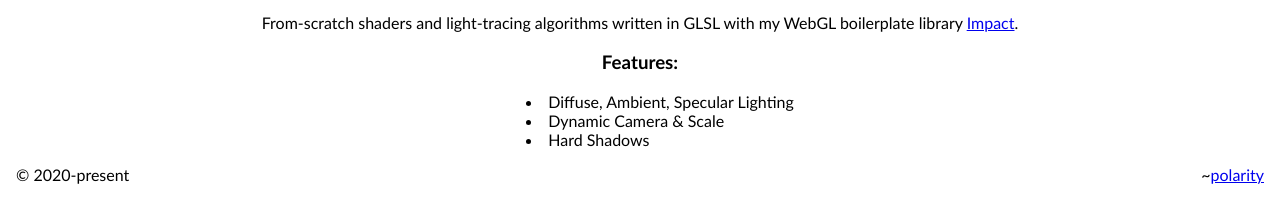
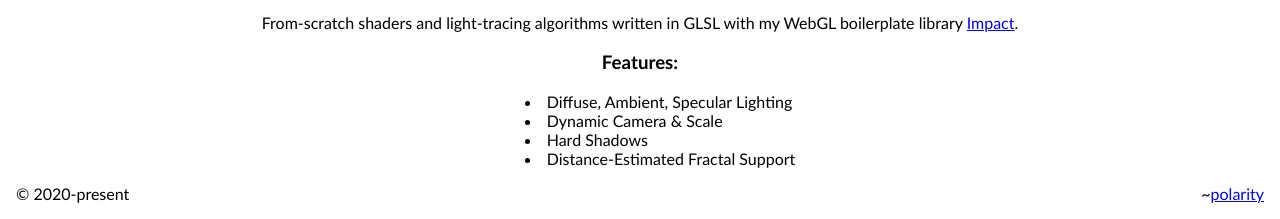
Before and after one commit to 1e9end/graphics, a plain HTML site: page index.html in a window 1280 px wide. Shown: the part 912-1131 px from the top of the page. Drawn offline with nearby package versions, Linux system fonts and the light colour scheme; a script that the page names is missing.

Commit message:
feat: update description

```diff
--- a/index.html
+++ b/index.html
@@ -18,6 +18,7 @@
     Thumbnail here <meta property="og:image" content="https://cerxa.polarity.sh"/>
     -->
     <meta property="og:description" content="WebGL-Powered Volumetric Raytracing Engine" />
+    <meta property="og:author" content="polarity" />
     <meta property="og:url" content= "https://cerxa.polarity.sh"/>
     <meta property="og:type" content="website"/>
     <script type="text/javascript" src="dat.gui.min.js"></script>
@@ -94,6 +95,7 @@
                 <li>Diffuse, Ambient, Specular Lighting</li>
                 <li>Dynamic Camera & Scale</li>
                 <li>Hard Shadows</li>
+                <li>Distance-Estimated Fractal Support</li>
             </ul>
         <div>
     </div>
```
Also changed, not shown: 1 other file.
